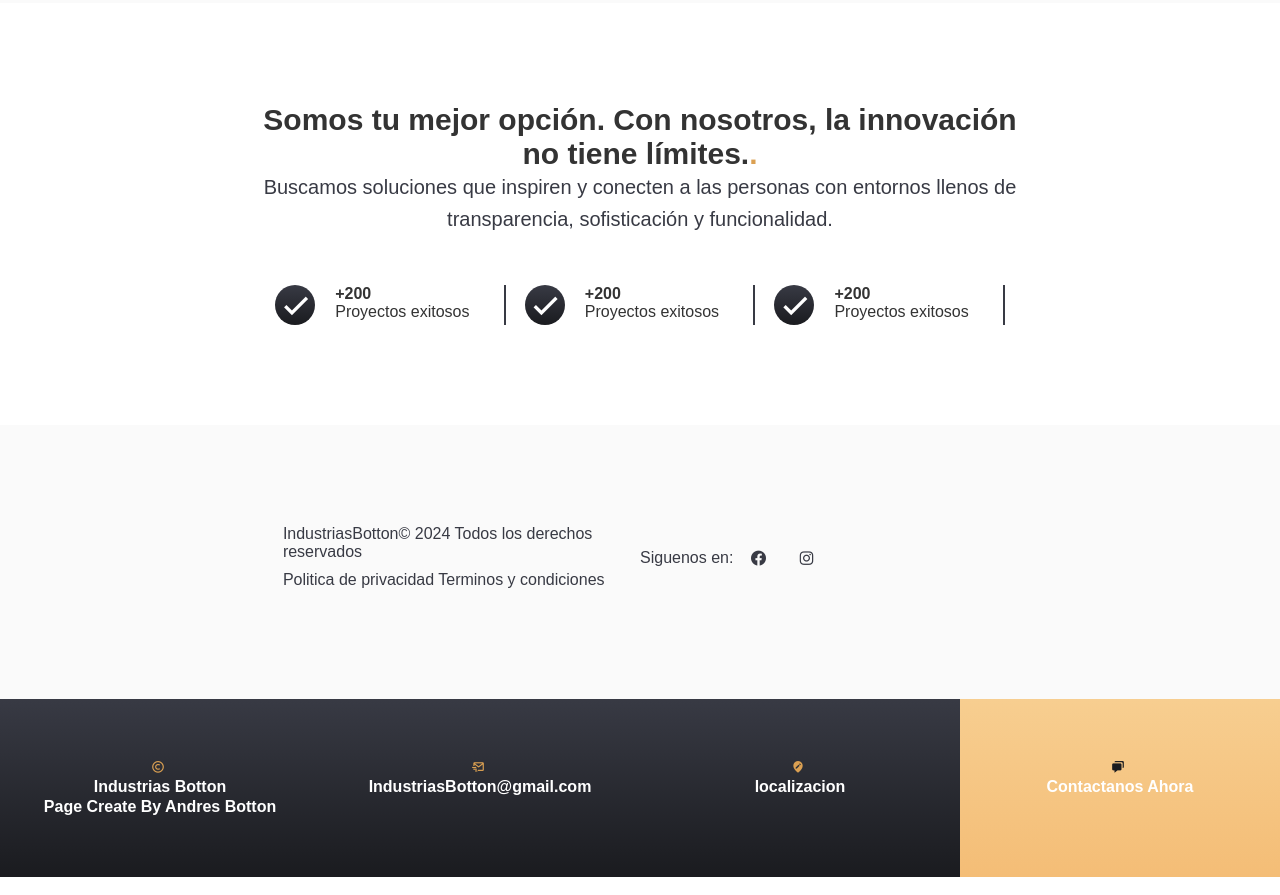
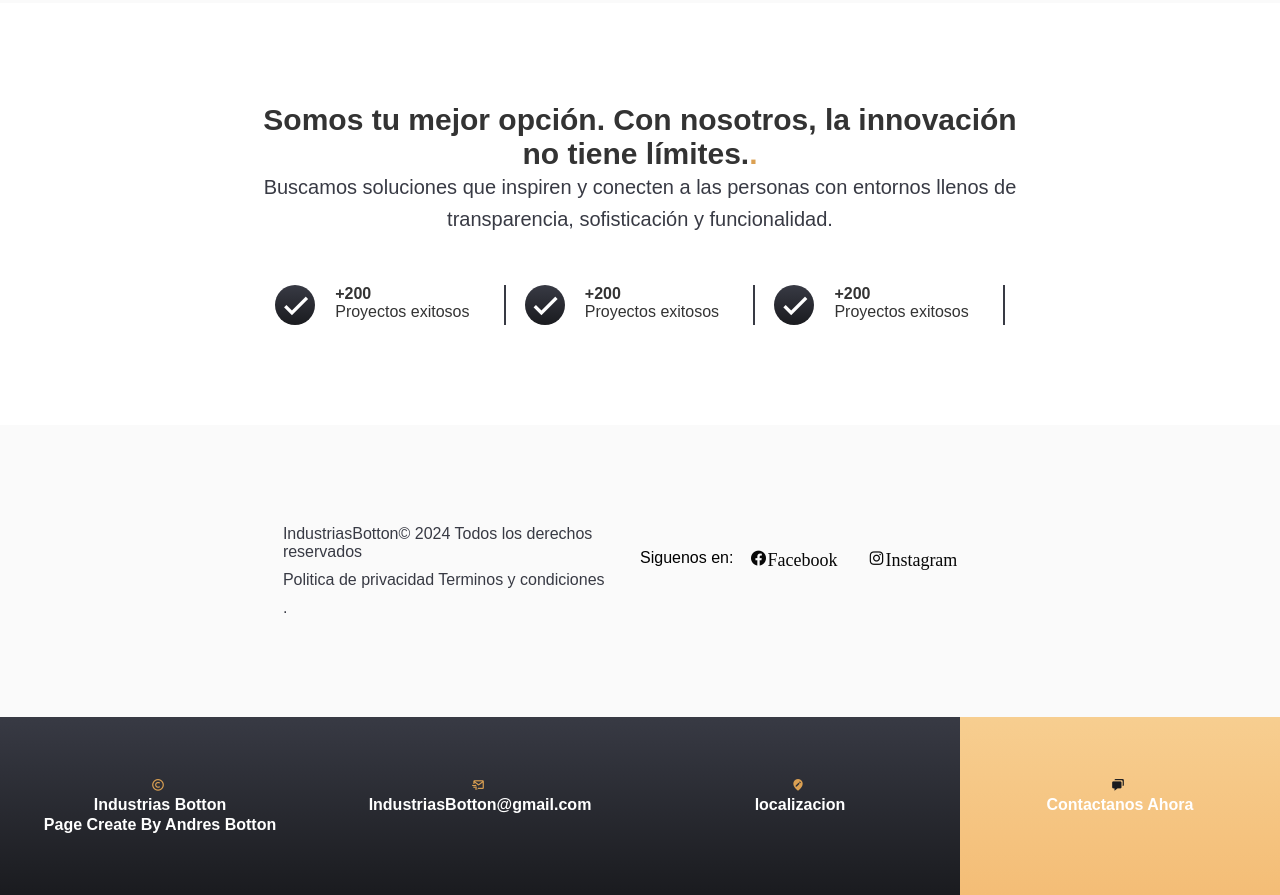
Before and after one commit to andresbotton/industriasBotton, a plain HTML site: page index.html in a window 1280 px wide. Shown: the part 2585-3480 px from the top of the page. Drawn offline with nearby package versions, Linux system fonts and the light colour scheme.

Commit message:
actualizacion

```diff
--- a/css/Contactanos.css
+++ b/css/Contactanos.css
@@ -501,6 +501,31 @@ body {
     max-height: 90vh;
 
 }
+.socialmedia {
+    margin-top: 24px;
+    display: flex;
+    color: var(--black2);
+    color: #0e0d0d;
+    text-decoration: none;
+
+}
+
+.socialmedia__icon {
+    font-size: 18px;
+    margin-right: 30px;
+    display: inline-block;
+    color: #070707;
+    text-decoration: none;
+
+}
+
+.socialmedia__legend {
+    color: var(--black2);
+    margin-right: 16px;
+    color: #000000;
+    text-decoration: none;
+}
+
 
 .hero__textos {
     width: 48%;
--- a/css/PaginaPrincipal.css
+++ b/css/PaginaPrincipal.css
@@ -512,17 +512,25 @@ body {
     margin-top: 24px;
     display: flex;
     color: var(--black2);
+    color: #0e0d0d;
+    text-decoration: none;
+
 }
 
 .socialmedia__icon {
     font-size: 18px;
     margin-right: 30px;
     display: inline-block;
+    color: #070707;
+    text-decoration: none;
+
 }
 
 .socialmedia__legend {
     color: var(--black2);
     margin-right: 16px;
+    color: #000000;
+    text-decoration: none;
 }
 
 .contact {
--- a/index.html
+++ b/index.html
@@ -168,14 +168,14 @@
 
                <a href="#" class="politica__privacidad politica__privacidad--margin">Politica de privacidad Terminos y
                   condiciones</a>
-               <a href="#" class="politica__privacidad "></a>
+               <a href="#" class="politica__privacidad ">.</a>
             </div>
          </section>
          <section class="get-email">
             <div class="socialmedia">
                <p class="socialmedia__legend">Siguenos en:</p>
-               <i class='socialmedia__icon bx bxl-facebook-circle'></i>
-               <i class='socialmedia__icon bx bxl-instagram'></i>
+               <a  class='socialmedia__icon bx bxl-facebook-circle'  href="https://www.facebook.com/profile.php?id=61561467876043">Facebook</a>
+               <a  class='socialmedia__icon bx bxl-instagram'  href="https://www.instagram.com/industrias_botton/">Instagram</a>
             </div>
          </section>
       </div>
```
Also changed, not shown: contactanos.html (+4 -4 lines).
